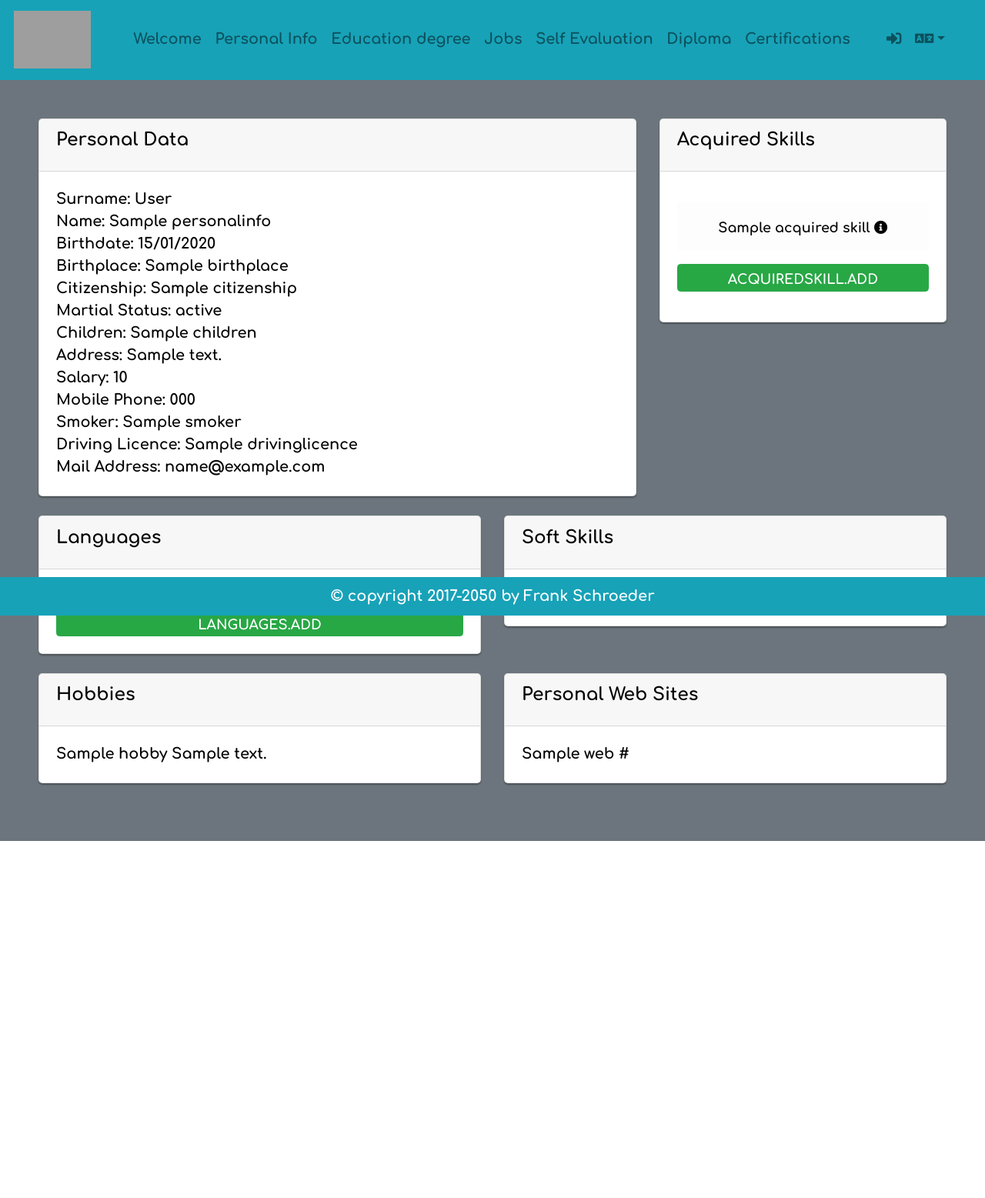
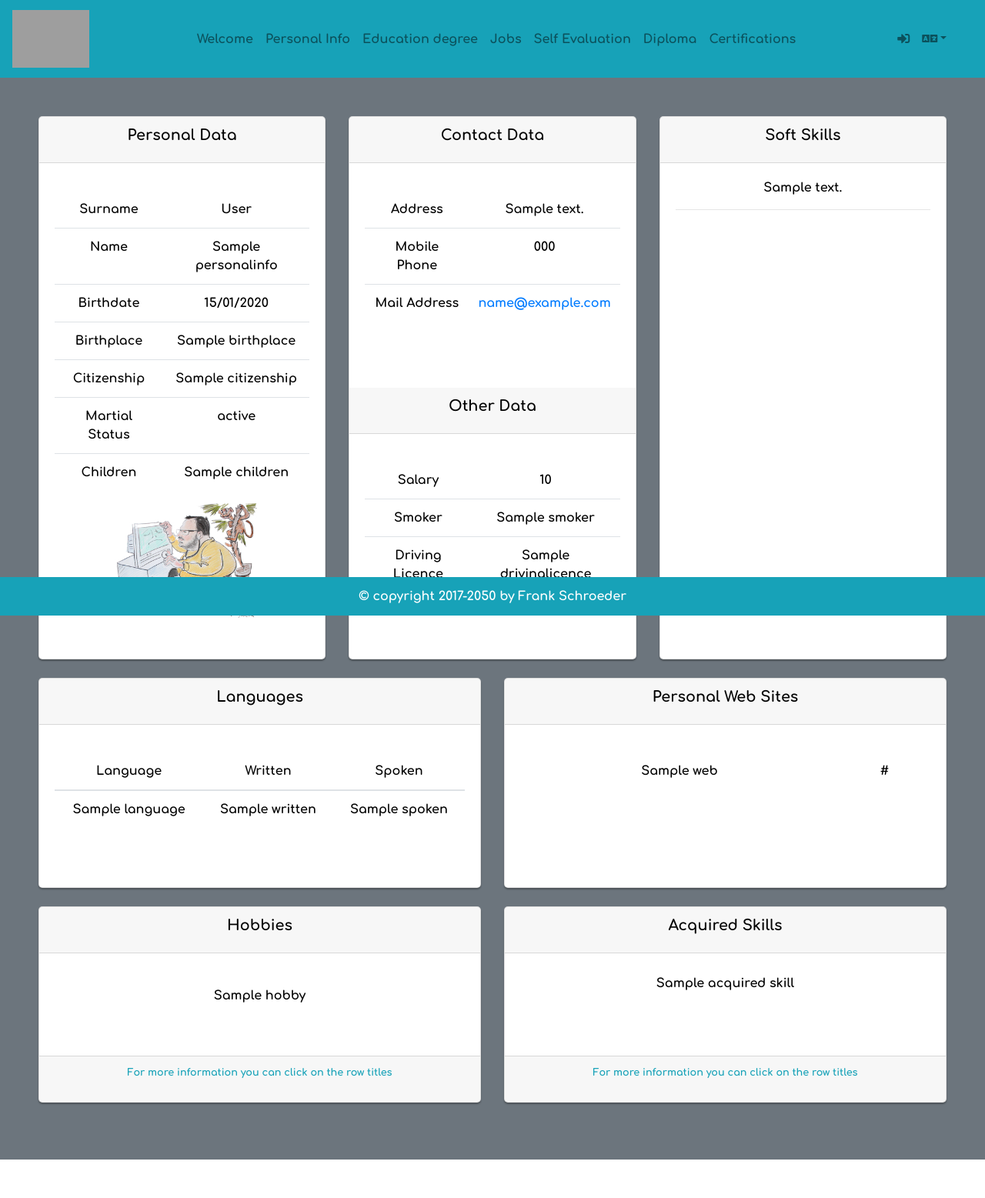
Before and after one commit to D4rkPh0en1x/Curriculum-Vitae, a Symfony app: template templates/PersonalInfo/personalInfoMain.html.twig in a window 1280 px wide. Shown: the whole page at 77% size. Before the commit the page ends 1093 px from the top, so only its background shows below. Run offline with Twig, Linux system fonts and the light colour scheme; the template is opened without the code that fills it: most values are stand-ins (such as "Sample title", 1, 10 or a date in 2020); some libraries are stand-ins or nearby versions; grey boxes are pictures that could not be loaded.

Commit message:
Finalized the personal info tab

```diff
--- a/public/css/style.scss
+++ b/public/css/style.scss
@@ -21,7 +21,7 @@
 
 html, body {
   font-family: Comfortaa-Bold;
-  font-size: 1.1em;
+  font-size: 1em;
 }
 
 h1 {
@@ -368,6 +368,14 @@
     border: none;
 }
 
+.borderless {
+    border: none;
+}
+
 .btn-transparent {
   background-color: transparent;
 }
+
+.karrikatur {
+  max-height: 150px;
+}
--- a/src/Controller/MainController.php
+++ b/src/Controller/MainController.php
@@ -69,7 +69,10 @@
 
         $repository = $this->getDoctrine()
         ->getRepository(Main::class);
-        $maintext = $repository->findAll();
+        $maintext = $repository->findBy([], ['id' => 'ASC']);
+
+
+
 
         return new Response(
             $twig->render(
--- a/templates/Main/homepage.html.twig
+++ b/templates/Main/homepage.html.twig
@@ -5,8 +5,6 @@
 {% block body %}
 <div class="datacontainer bg-secondary">
 {% for row in maintext %}
-
-
       <div class="col-sm">
         <div class="card">
             <div class="card-header">
@@ -20,7 +18,7 @@
           </div>
         </div>
       </div>
-    </div>
+
 
 {% endfor %}
 </div>
--- a/templates/PersonalInfo/personalInfoMain.html.twig
+++ b/templates/PersonalInfo/personalInfoMain.html.twig
@@ -11,34 +11,323 @@
 
 
 
-<div class="row">
-  <div class="col-sm-8">
-    <div class="card">
+<div class="row mb-4">
+  <div class="col-sm-4">
+
+    <div class="card h-100 mb-3 text-center">
         <div class="card-header">
     		<h5 class="card-title">Personal Data</h5>
   		</div>
 		<div class="card-body">
+        <p class="card-text">
+        <div class="table-responsive">
+      	<table class="table">
+      		<tr class="borderless">
+      			<td>Surname</td>
+      			<td>{{ row.surname }}</td>
+      		</tr>
+      		<tr>
+      			<td>Name</td>
+      			<td>{{ row.name }}</td>
+      		</tr>
+      		<tr>
+      			<td>Birthdate</td>
+      			<td>{{ date (row.birthdate).format('d/m/Y') }}</td>
+      		</tr>
+      		<tr>
+      			<td>Birthplace</td>
+      			<td>{{ row.birthplace }}</td>
+      		</tr>
+      		<tr>
+      			<td>Citizenship</td>
+      			<td>{{ row.citizenship }}</td>
+      		</tr>
+      		<tr>
+      			<td>Martial Status</td>
+      			<td>{{ row.maritalstatus }}</td>
+      		</tr>
+      		<tr>
+      			<td>Children</td>
+      			<td>{{ row.children }}</td>
+      		</tr>
 
-        <p class="card-text">
-        	Surname: {{ row.surname }}
-            <br/>Name: {{ row.name }}
-            <br/>Birthdate: {{ date (row.birthdate).format('d/m/Y') }}
-            <br/>Birthplace: {{ row.birthplace }}
-            <br/>Citizenship: {{ row.citizenship }}
-            <br/>Martial Status: {{ row.maritalstatus }}
-            <br/>Children: {{ row.children }}
-            <br/>Address: {{ row.address|raw }}
-            <br/>Salary: {{ row.salary }}
-            <br/>Mobile Phone: {{ row.mobilephone }}
-            <br/>Smoker: {{ row.smoker }}
-            <br/>Driving Licence: {{ row.drivinglicence }}
-            <br/>Mail Address: {{ row.mail }}
+
+
+      	</table>
+
+      	<img class="karrikatur" src="/images/karrikatur.jpg">
+
+
+        </div>
+
         </p>
       </div>
     </div>
   </div>
+
+
+
+    <div class="col-sm-4">
+    <div class="card h-100 mb-3 text-center">
+        <div class="card-header">
+    		<h5 class="card-title">Contact Data</h5>
+  		</div>
+		<div class="card-body">
+
+        <p class="card-text">
+   			<div class="table-responsive">
+         	<table class="table">
+      			<tr class="borderless">
+   					<td>Address</td>
+   					<td>{{ row.address|raw }}</td>
+   				</tr>
+      			<tr>
+   					<td>Mobile Phone</td>
+   					<td>{{ row.mobilephone }}</td>
+   				</tr>
+      			<tr>
+   					<td>Mail Address</td>
+   					<td><a href="mailto:{{ row.mail }}?Subject=CV" target="_top">{{ row.mail }}</a></td>
+   				</tr>
+   			</table>
+   			</div>
+
+        </p>
+      </div>
+      <div class="card-header">
+    		<h5 class="card-title">Other Data</h5>
+  	  </div>
+
+  	  		<div class="card-body">
+
+        <p class="card-text">
+   			<div class="table-responsive">
+         	<table class="table">
+      		<tr class="borderless">
+      			<td>Salary</td>
+      			<td>{{ row.salary }}</td>
+      		</tr>
+      		<tr>
+      			<td>Smoker</td>
+      			<td>{{ row.smoker }}</td>
+      		</tr>
+      		<tr>
+      			<td>Driving Licence</td>
+      			<td>{{ row.drivinglicence }} </td>
+      		</tr>
+   			</table>
+   			</div>
+
+        </p>
+      </div>
+
+
+    </div>
+  </div>
+
+
   <div class="col-sm-4">
-    <div class="card">
+
+
+  <div class="card h-100 text-center">
+
+        <div class="card-header">
+    		<h5 class="card-title">Soft Skills</h5>
+  		</div>
+      <div class="card-body">
+
+        <p class="card-text">
+
+			{% for rowSoftSkills in row.softskills %}
+
+				 {{ rowSoftSkills.description|raw }}
+				 <hr/>
+
+			{% endfor %}
+
+		</p>
+		{% if is_granted('ROLE_ADMIN') %}
+        	<a href="{{ path('softskills_add', {'personalinfoid': row.getId()}) }}">
+        		<button class="btn btn-success btn-block">{{ 'ACQUIREDSKILL.ADD'|trans }}</button>
+        	</a>
+       	{% endif %}
+      </div>
+    </div>
+
+
+
+
+
+  </div>
+</div>
+
+<div class="row mb-4">
+  <div class="col-sm-6">
+    <div class="card h-100 text-center">
+        <div class="card-header">
+    		<h5 class="card-title">Languages</h5>
+  		</div>
+		<div class="card-body">
+
+        <p class="card-text">
+        	<div class="table-responsive">
+			<table class="table borderless">
+
+			 <thead>
+                  <tr>
+                     <th>Language</th>
+                     <th>Written</th>
+                     <th>Spoken</th>
+                  </tr>
+             </thead>
+
+
+			<tbody>
+			{% for rowLanguages in row.languages %}
+			<tr>
+				 <td>{{ rowLanguages.label }}</td>
+				 <td>{{ rowLanguages.written }}</td>
+				 <td>{{ rowLanguages.spoken }}</td>
+			</tr>
+			{% endfor %}
+			</tbody>
+			</table>
+			</div>
+			{% if is_granted('ROLE_ADMIN') %}
+			<a href="{{ path('languages_add', {'personalinfoid': row.getId()}) }}">
+        		<button class="btn btn-success btn-block">{{ 'LANGUAGES.ADD'|trans }}</button>
+        	</a>
+        	{% endif %}
+		</p>
+
+      </div>
+    </div>
+  </div>
+
+
+
+
+
+
+
+
+
+
+  <div class="col-sm-6">
+
+
+  <div class="card h-100 text-center">
+
+            <div class="card-header">
+    		<h5 class="card-title">Personal Web Sites</h5>
+  		</div>
+      <div class="card-body">
+
+        <p class="card-text">
+			<div class="table-responsive">
+			<table class="table borderless">
+			{% for rowWeb in row.webs %}
+			<tr>
+				 <td>{{ rowWeb.label }}</td>
+				 <td>{{ rowWeb.url|raw}}</td>
+
+			<tr>
+			{% endfor %}
+
+			</table>
+			</div>
+		</p>
+		{% if is_granted('ROLE_ADMIN') %}
+        	<a href="{{ path('webs_add', {'personalinfoid': row.getId()}) }}">
+        		<button class="btn btn-success btn-block">{{ 'ACQUIREDSKILL.ADD'|trans }}</button>
+        	</a>
+        {% endif %}
+      </div>
+
+    </div>
+
+
+
+
+  </div>
+</div>
+
+
+
+
+<div class="row mb-4">
+  <div class="col-sm-6">
+    <div class="card h-100 text-center">
+        <div class="card-header">
+    		<h5 class="card-title">Hobbies</h5>
+  		</div>
+		<div class="card-body">
+
+        <p class="card-text">
+
+
+			{% for rowHobbies in row.hobbies %}
+
+
+			<p>
+	      	    <button type="button" class="btn btn-transparent" data-toggle="modal" data-target="#{{ rowHobbies.id }}">
+					 <a data-toggle="popover" data-trigger="hover" data-content="more details">{{ rowHobbies.label }}</a>
+				</button>
+			</p>
+
+
+
+    	<!-- Modal -->
+            <div class="modal fade" id="{{ rowHobbies.id }}" tabindex="-1" role="dialog" aria-labelledby="{{ rowHobbies.label }}" aria-hidden="true">
+              <div class="modal-dialog modal-dialog-centered modal-lg" role="document">
+                <div class="modal-content">
+                  <div class="modal-header">
+                    <h5 class="modal-title" id="acquiredskillmodal">{{ rowHobbies.label }}</h5>
+                    <button type="button" class="close" data-dismiss="modal" aria-label="Close">
+                      <span aria-hidden="true">&times;</span>
+                    </button>
+                  </div>
+                  <div class="modal-body">
+                    {{ rowHobbies.description|raw }}
+                  </div>
+                  <div class="modal-footer">
+                    <button type="button" class="btn btn-secondary" data-dismiss="modal">Close</button>
+
+                  </div>
+                </div>
+              </div>
+            </div>
+
+
+
+
+
+
+			{% endfor %}
+
+		</p>
+		{% if is_granted('ROLE_ADMIN') %}
+        	<a href="{{ path('hobbies_add', {'personalinfoid': row.getId()}) }}">
+        		<button class="btn btn-success btn-block">{{ 'ACQUIREDSKILL.ADD'|trans }}</button>
+        	</a>
+        {% endif %}
+      </div>
+
+      <div class="card-footer">
+      <small class="text-muted">
+
+	  	<p class="text-info">
+			For more information you can click on the row titles
+		</p>
+
+	  </small>
+   	  </div>
+    </div>
+  </div>
+  <div class="col-sm-6">
+
+
+<div class="card h-100 mb-3 text-center">
 
         <div class="card-header">
     		<h5 class="card-title">Acquired Skills</h5>
@@ -47,22 +336,17 @@
 
         <p class="card-text">
 
-        	<table class="table table-light borderless">
+
        		{% for rowSkill in row.acquiredSkills %}
-       		<tr data-toggle="modal" data-target="#{{ rowSkill.id }}">
-       			<td>
 
 
                     	    <button type="button" class="btn btn-transparent" data-toggle="modal" data-target="#{{ rowSkill.id }}">
-     							 <a data-toggle="popover" data-trigger="hover" data-content="more details">{{ rowSkill.label }} <i class="fas fa-info-circle"></i></a>
+     							 <a data-toggle="popover" data-trigger="hover" data-content="more details">{{ rowSkill.label }}</a>
     						</button>
 
 
 
-
-       			</td>
-       		</tr>
-       		<!-- Modal -->
+    	<!-- Modal -->
             <div class="modal fade" id="{{ rowSkill.id }}" tabindex="-1" role="dialog" aria-labelledby="{{ rowSkill.label }}" aria-hidden="true">
               <div class="modal-dialog modal-dialog-centered modal-lg" role="document">
                 <div class="modal-content">
@@ -83,110 +367,29 @@
               </div>
             </div>
             {% endfor %}
-            </table>
 
+{% if is_granted('ROLE_ADMIN') %}
         	<a href="{{ path('acquiredskill_add', {'personalinfoid': row.getId()}) }}">
         		<button class="btn btn-success btn-block">{{ 'ACQUIREDSKILL.ADD'|trans }}</button>
         	</a>
-
+{% endif %}
 		</p>
 
       </div>
-    </div>
-  </div>
-</div>
+      <div class="card-footer">
+      <small class="text-muted">
 
-<div class="row">
-  <div class="col-sm-6">
-    <div class="card">
-        <div class="card-header">
-    		<h5 class="card-title">Languages</h5>
-  		</div>
-		<div class="card-body">
-
-        <p class="card-text">
-
-			{% for rowLanguages in row.languages %}
-				 {{ rowLanguages.label }}
-				 {{ rowLanguages.written }}
-				 {{ rowLanguages.spoken }}
-			{% endfor %}
-			<a href="{{ path('languages_add', {'personalinfoid': row.getId()}) }}">
-        		<button class="btn btn-success btn-block">{{ 'LANGUAGES.ADD'|trans }}</button>
-        	</a>
+	  	<p class="text-info">
+			For more information you can click on the row titles
 		</p>
 
-      </div>
+	  </small>
+   	  </div>
     </div>
-  </div>
-  <div class="col-sm-6">
-    <div class="card">
-
-            <div class="card-header">
-    		<h5 class="card-title">Soft Skills</h5>
-  		</div>
-      <div class="card-body">
-
-        <p class="card-text">
-
-			{% for rowSoftSkills in row.softskills %}
-				 {{ rowSoftSkills.label }}
-				 {{ rowSoftSkills.description|raw }}
-
-			{% endfor %}
-
-		</p>
-
-      </div>
-    </div>
-  </div>
-</div>
 
 
 
 
-<div class="row">
-  <div class="col-sm-6">
-    <div class="card">
-        <div class="card-header">
-    		<h5 class="card-title">Hobbies</h5>
-  		</div>
-		<div class="card-body">
-
-        <p class="card-text">
-
-
-			{% for rowHobbies in row.hobbies %}
-				 {{ rowHobbies.label }}
-				 {{ rowHobbies.description|raw }}
-
-			{% endfor %}
-
-		</p>
-
-      </div>
-    </div>
-  </div>
-  <div class="col-sm-6">
-    <div class="card">
-
-            <div class="card-header">
-    		<h5 class="card-title">Personal Web Sites</h5>
-  		</div>
-      <div class="card-body">
-
-        <p class="card-text">
-
-
-			{% for rowWeb in row.webs %}
-				 {{ rowWeb.label }}
-				 {{ rowWeb.url}}
-
-			{% endfor %}
-		</p>
-
-      </div>
-    </div>
   </div>
 </div>
 
--- a/templates/header.html.twig
+++ b/templates/header.html.twig
@@ -136,7 +136,7 @@
             		<a class="nav-link" href="{{ path ('homepage') }}" role="tab">{{ 'HEADER.MAIN'|trans }}</a>
           		</li>
           		<li class="nav-item">
-            		<a class="nav-link" href="{{ path ('homepage') }}" role="tab">{{ 'HEADER.PERSONALINFO'|trans }}</a>
+            		<a class="nav-link" href="{{ path ('personalinfo_main') }}" role="tab">{{ 'HEADER.PERSONALINFO'|trans }}</a>
           		</li>
           		<li class="nav-item">
             		<a class="nav-link" href="{{ path ('educationdegree_main') }}" role="tab">{{ 'HEADER.EDUCATIONDEGREE'|trans }}</a>
```
Also changed, not shown: src/Controller/PersonalInfoController.php (+183 -0 lines), templates/PersonalInfo/personalInfoAddHobbies.html.twig (added, +15 -0 lines), templates/PersonalInfo/personalInfoAddSoftSkills.html.twig (added, +15 -0 lines), templates/PersonalInfo/personalInfoAddWebs.html.twig (added, +15 -0 lines), public/css/style.min.css, public/images/karrikatur.jpg (added).
